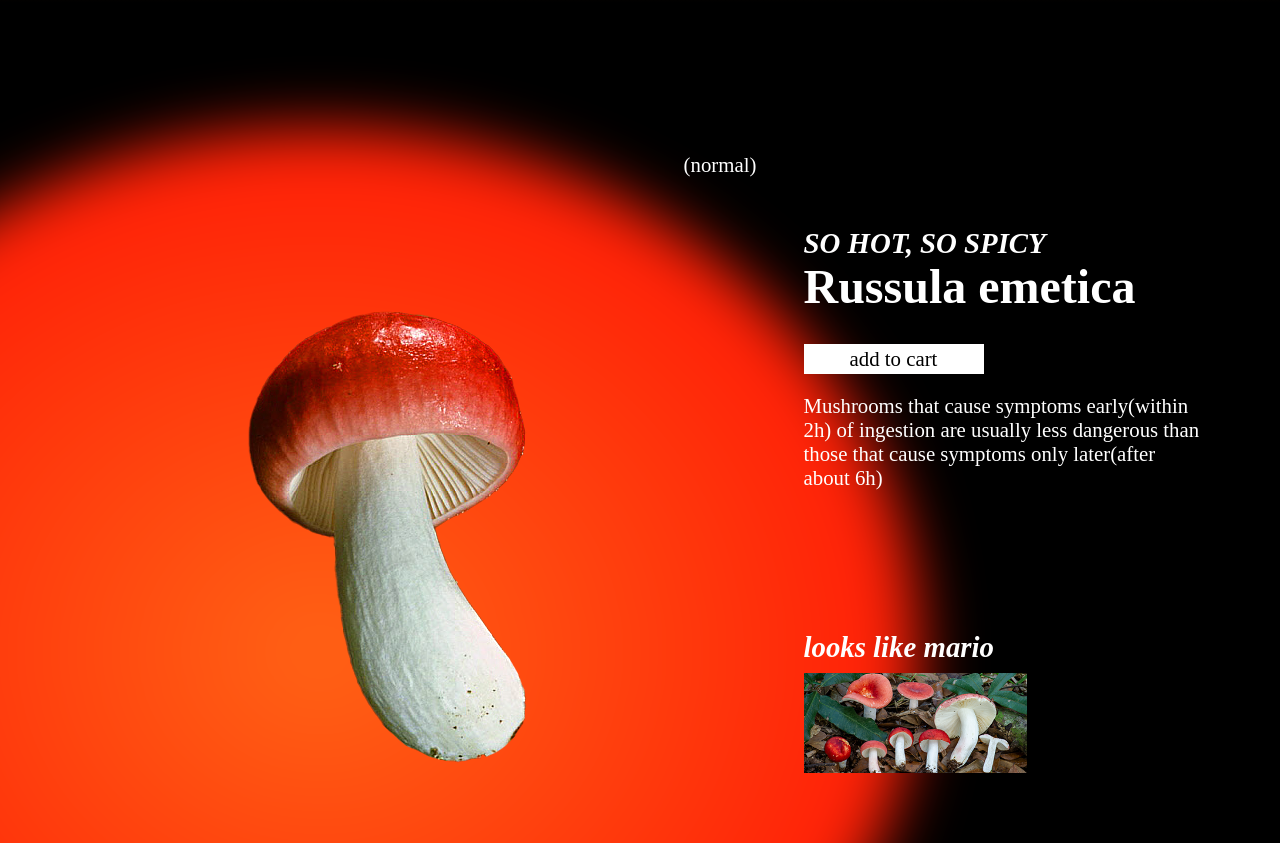
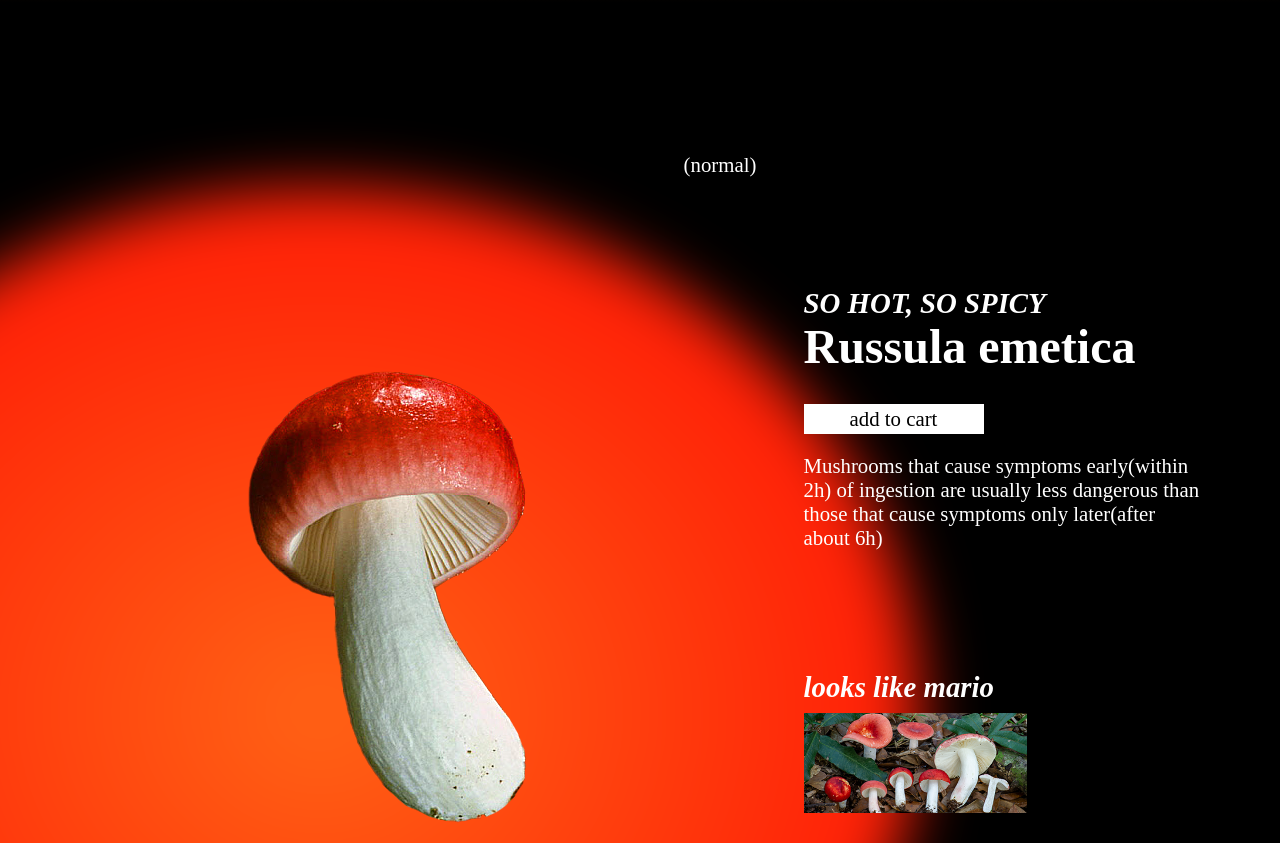
Before and after one commit to yearsnn/0425, a plain HTML site: page index.html in a window 1280 px wide. Shown: the part 2217-3060 px from the top of the page. Drawn offline with Linux system fonts and the light colour scheme.

Commit message:
Add files via upload

```diff
--- a/index.html
+++ b/index.html
@@ -46,7 +46,7 @@ footer{background: black; height: 380px;}
 .warning-text h3{font-style: normal; text-align: center; color: white;}
 .warning-text p{text-align: center; padding-top: 20px; color: white;}
 .nomal{height: 900px;}
-.nomal-container{position: relative; height: 600px; display: flex; flex-direction: row;}
+.nomal-container{position: relative; height: 600px; display: flex; flex-direction: row; padding-top: 60px;}
 .nomal-item{display: flex; flex-direction: column;justify-content: space-between; position: absolute; right: 0; width: 400px;}
 .normal-img{width: 300px; height: 100%; margin-right: auto;}
 .normal-img img{padding-top: 100px; -webkit-animation: slide-right 3s cubic-bezier(0.250, 0.460, 0.450, 0.940) both;
@@ -65,8 +65,8 @@ footer{background: black; height: 380px;}
   }
 }
 @keyframes slide-right{0%{transform:translateX(0)}100%{transform:translateX(100px)}}
-.nomal-title{width: 400px; height: auto; display: flex; flex-direction: column}
-.nomal-sub{position: absolute; bottom: 0px; left: 50; width: 400px;}
+.nomal-title{width: 400px; height: auto; display: flex; flex-direction: column;}
+.nomal-sub{position: absolute; bottom: 20px; left: 50; width: 400px;}
 .nomal-sub img{padding-top: 10px;}
 .nomal-p{width: 400px;}
 .big-one{width: 1200px; height: 1050px; background: radial-gradient(#FF6315,red); position: absolute; bottom:-400px; left: calc(50% - 1000px); text-align: center; border-radius: 100%; z-index: -10; overflow: hidden; filter: blur(30px); }
```
